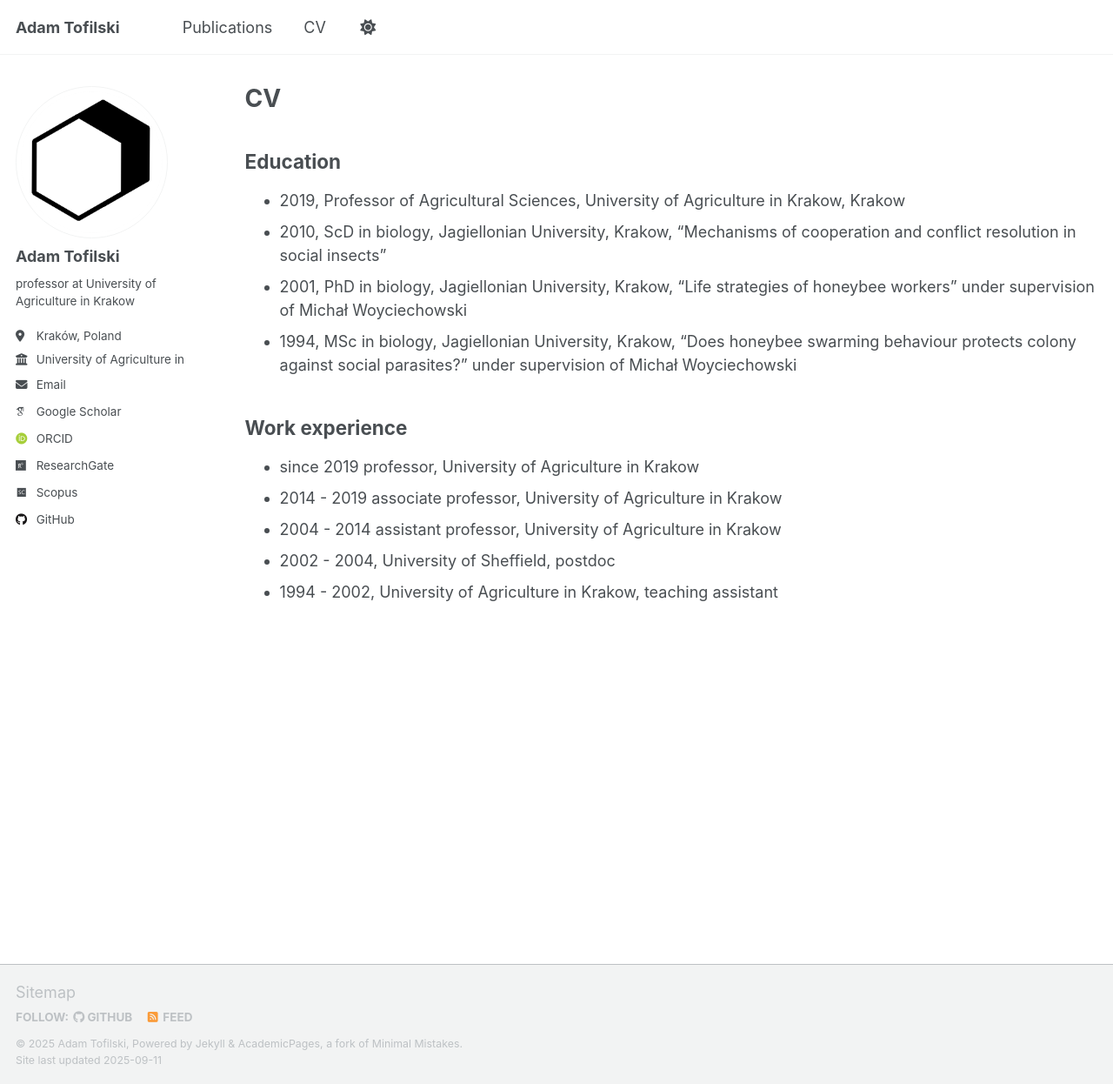
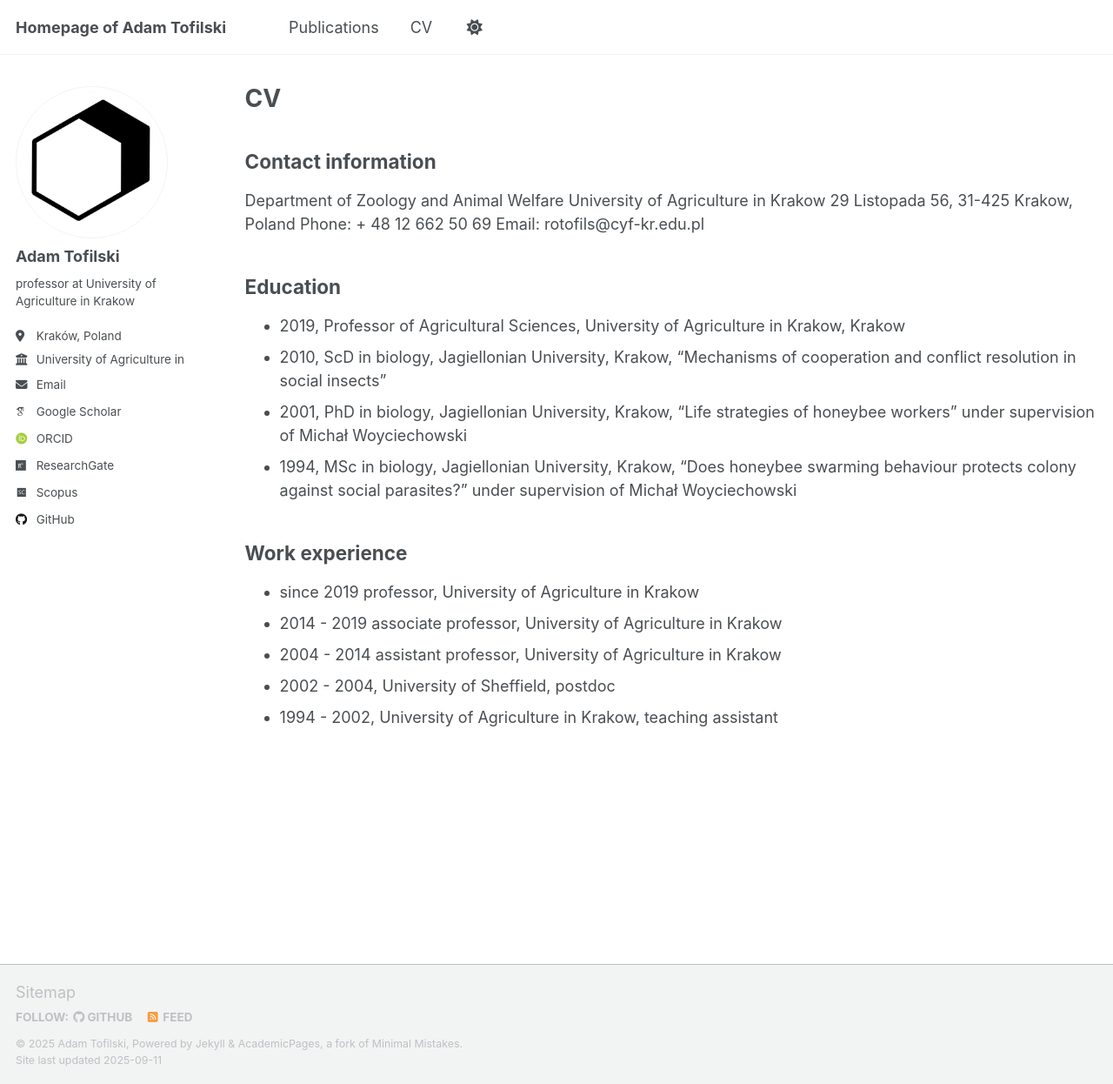
Before and after one commit to DrawWing/DrawWing.github.io, a Jekyll site: the page built from _pages/cv.md, in a window 1280 px wide and 1246 px high. Shown: the whole window at 87% size. Built offline with Jekyll 4.4.1, drawn with Linux system fonts in a browser that asks for light colours; some web fonts are replaced; a script that is not in the unit is left out.

Commit message:
add contact

```diff
--- a/_config.yml
+++ b/_config.yml
@@ -9,7 +9,7 @@
 # Basic Site Settings
 locale                   : "en-US"
 site_theme               : "default" # Currently available options are "default", "air"
-title                    : "Adam Tofilski"
+title                    : "Homepage of Adam Tofilski"
 title_separator          : "-"
 name                     : &name "Adam Tofilski"
 description              : &description "Adam Tofilski's academic portfolio"   # Update this with a general description of your site, this is the default if not overridden by a page
--- a/_pages/cv.md
+++ b/_pages/cv.md
@@ -8,6 +8,13 @@ redirect_from:
 ---
 
 {% include base_path %}
+
+## Contact information
+Department of Zoology and Animal Welfare
+University of Agriculture in Krakow
+29 Listopada 56, 31-425 Krakow, Poland
+Phone: + 48 12 662 50 69
+Email: rotofils@cyf-kr.edu.pl
 
 ## Education
 * 2019, Professor of Agricultural Sciences, University of Agriculture in Krakow, Krakow
```
Also changed, not shown: _portfolio/portfolio-1.md (deleted, +0 -7 lines), _portfolio/portfolio-2.html (deleted, +0 -7 lines).
